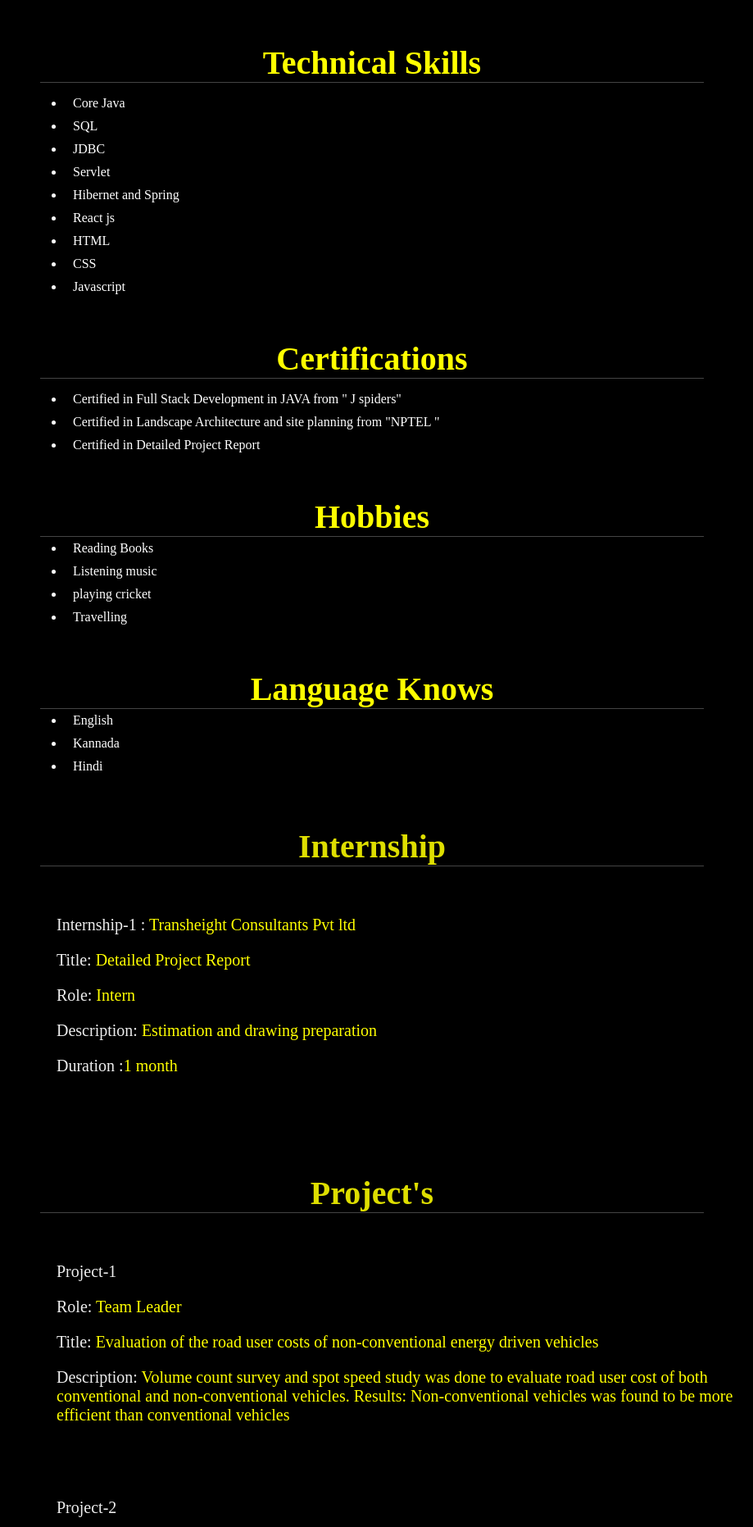
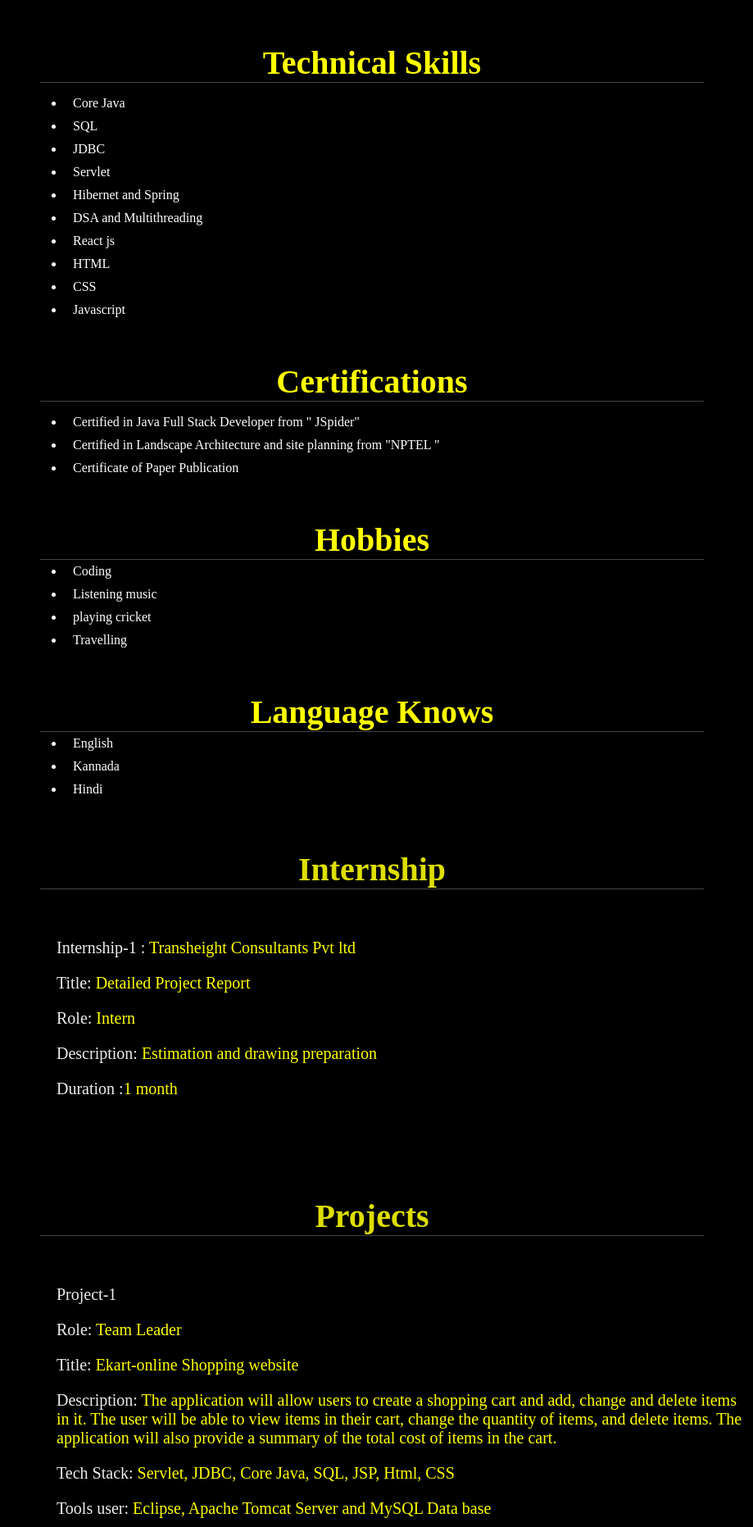
Before and after one commit to AkashRathod031/Portfolio, a plain HTML site: page index.html in a window 1280 px wide. Shown: the part 937-2800 px from the top of the page at 82% size, without its empty margins (361-1280 px from the left). Drawn offline with Linux system fonts and the light colour scheme.

Commit message:
Update index.html

```diff
--- a/index.html
+++ b/index.html
@@ -51,7 +51,7 @@
         <tr>
             <td>BE </td>
             <td>Dayananda Sagar College of Engineering, Bangalore</td>
-            <td>Visvesvaraya Technological University</td>
+            <td>Affiliated Vishveshwaraya Technical University</td>
             <td>8.36</td>
         </tr>
         <tr>
@@ -63,7 +63,7 @@
         <tr>
             <td>SSLC</td>
             <td>Government High School, Gudur S Andola</td>
-            <td>KSEEB</td>
+            <td>Karnataka Secondary Education</td>
             <td>82.56%</td>
         </tr>
     </table>
@@ -78,11 +78,11 @@
         <li>JDBC</li>
         <LI>Servlet</LI>
         <li>Hibernet and Spring </li>
+        <li>DSA and Multithreading </li>
         <li>React js</li>
         <li>HTML</li>
         <li>CSS</li>
         <li>Javascript</li>
-
     </ul>
 </div>
 </section>
@@ -90,9 +90,9 @@
     <h1 class="head"><span>Certifications</span></h1><br>
     <div>
     <ul id="lis">
-        <li>Certified in Full Stack Development in JAVA  from " J spiders"</li>
+        <li>Certified in Java Full Stack Developer from " JSpider"</li>
         <li>Certified in Landscape Architecture and site planning  from "NPTEL "</li>
-        <li>Certified in Detailed Project Report </li>
+        <li>Certificate of Paper Publication</li>
 
     </ul>
 </div>
@@ -101,7 +101,7 @@
     <h1 class="head"><span>Hobbies</span></h1>
     <div>
     <ul id="lis">
-        <li>Reading Books</li>
+        <li>Coding</li>
         <li>Listening music</li>
         <li>playing cricket</li>
         <li>Travelling</li>
@@ -141,17 +141,17 @@
 </div>
 </section>
 <section class="Project" id="Project">
-    <h1 class="heading"><span>Project's</span></h1>
+    <h1 class="heading"><span>Projects</span></h1>
     <div class="Row">
-        <div class="det">
+         <div class="det">
             <h3><span>Project-1</span></h3>
-    <h3><span>Role: </span>Team Leader</h3>
-    <h3><span>Title: </span> Evaluation of the road user costs of non-conventional energy driven vehicles </h3>
-    <h3><span>Description: </span>	Volume count survey and spot speed study was done to evaluate road user
-        cost of both conventional and non-conventional vehicles.
-        Results: Non-conventional vehicles was found to be more efficient than
-        conventional vehicles </h3>
-            </div>
+                  <h3><span>Role: </span>Team Leader</h3>
+                  <h3><span>Title: </span>Ekart-online Shopping website</h3>
+                  <h3><span>Description: </span> The application will allow users to create a shopping cart and add, change and delete items in it. The user will be able to view items in their cart, change the quantity of items, and delete items. The application will also provide a summary of the total cost of items in the cart.
+                  <h3><span>Tech Stack: </span>Servlet, JDBC, Core Java, SQL, JSP, Html, CSS</h3>
+                  <h3><span>Tools user: </span>Eclipse, Apache Tomcat Server and MySQL Data base</h3>
+                  </h3>
+        </div>
             <section class="Project" id="Project">
                 <div class="Row">
                     <div class="det">
@@ -161,8 +161,8 @@
                 <h3><span>Description: </span>CRUD operations refer to the basic operations that can be performed on data in a database or any other persistent storage system. CRUD stands for Create, Read, Update, and Delete. Here is a brief overview of each operation.
                     a. Create b. Read c. Update d. Delete</h3>
                     <h3><span>Programming Language Used For Implementation : </span>React js</h3>
-                    <h3><span>Concepts Used:  </span>reusable componets,Functional components,Uncontrol Form,axios,methods</h3>
-                    <h3><span>Tolls Used : </span>node js and Visual Studio Code</h3>
+                    <h3><span>Concepts Used:  </span>Reusable Componets, Functional Components, Uncontrol Form,axios,Methods</h3>
+                    <h3><span>Tools Used : </span>Node-js and Visual Studio Code</h3>
                 </div>
 
 </div>
```
